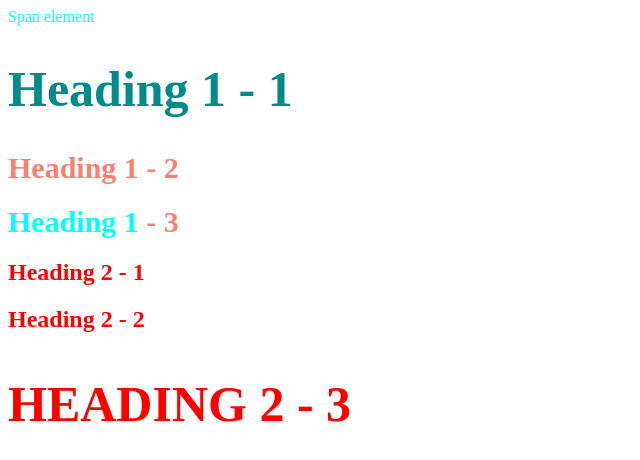
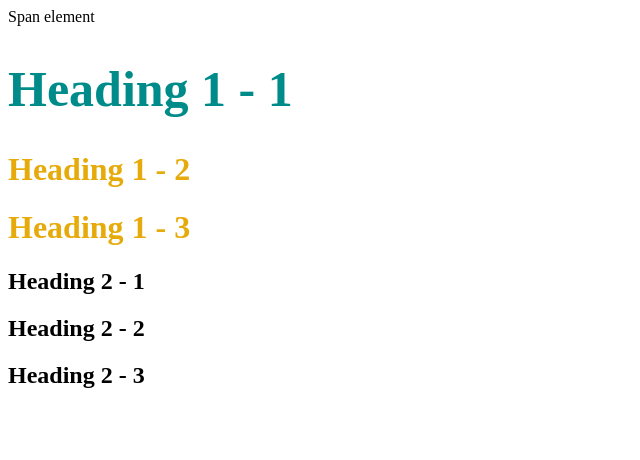
Before and after one commit to anemone112/Ed-the-cat, a plain HTML site: page style-test.html in a window 1280 px wide. Shown: the whole page, without its empty margins (0-640 px from the left). Drawn offline with Linux system fonts and the light colour scheme.

Commit message:
tested css

```diff
--- a/style-test.html
+++ b/style-test.html
@@ -2,24 +2,7 @@
 <html>
 <head>
     <title>Style test</title>
-    <style type="text/css">
-        h1{
-            font-size: 30px;
-            color:salmon;
-        }
-        h2{
-            color:red;
-        }
-        .big{
-            font-size: 50px;
-        }
-        .uppercase{
-            text-transform: uppercase;
-        }
-        span{
-            color:aqua;
-        }
-    </style>
+    <link rel="stylesheet" href="css/style.css">
 </head>
 <body>
     <span>Span element</span>
```
Also changed, not shown: test.html (+1 -1 lines), css/style.css (renamed from style.css), 2 other files.
